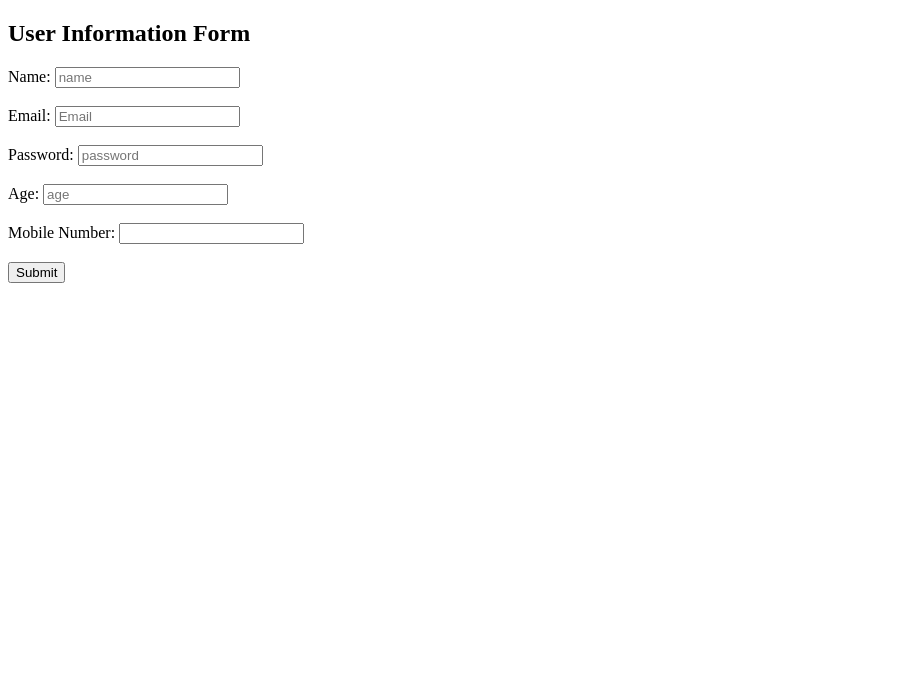
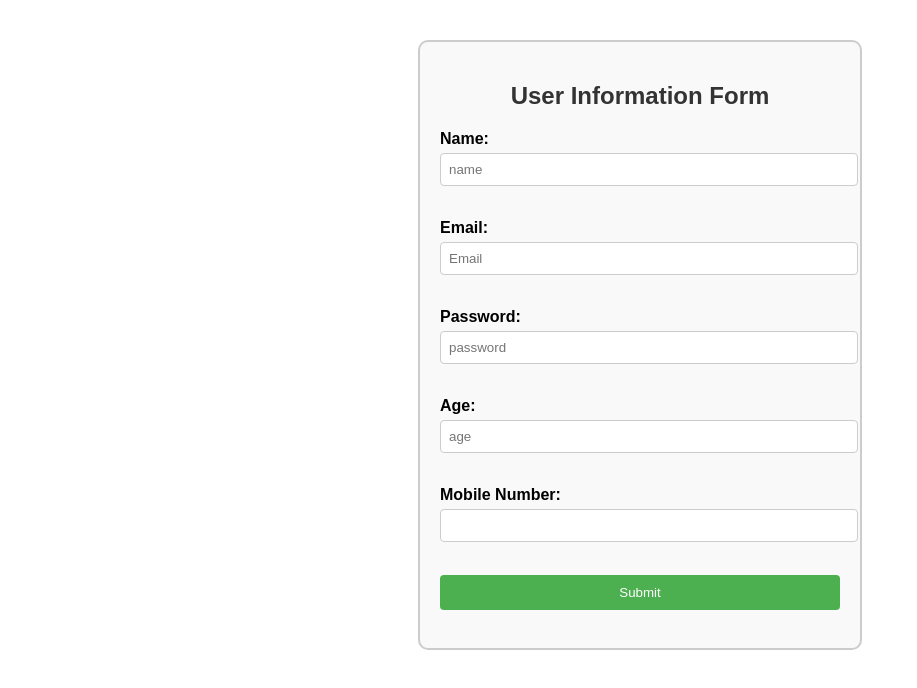
Before and after one commit to Jayaditya97/FEE-2, a plain HTML site: page forms/index.html in a window 1280 px wide. Shown: the whole page, without its empty margins (0-917 px from the left). Drawn offline with Linux system fonts and the light colour scheme.

Commit message:
added css for basic form

```diff
--- a/forms/index.html
+++ b/forms/index.html
@@ -2,10 +2,11 @@
 <html>
 <head>
     <title>Basic Form with Div</title>
+    <link rel="stylesheet" href="style.css">
 </head>
 <body>
 
-<div>
+<div id="user-information-form">
     <h2>User Information Form</h2>
     <form action="#" method="post">
         <div>
--- /dev/null
+++ b/forms/style.css
@@ -0,0 +1,47 @@
+#user-information-form {
+    width: 400px;
+    margin: 40px auto;
+    padding: 20px;
+    border: 2px solid #ccc;
+    border-radius: 10px;
+    background-color: #f9f9f9;
+    font-family: Arial, sans-serif;
+}
+
+#user-information-form h2 {
+    text-align: center;
+    margin-bottom: 20px;
+    color: #333;
+}
+
+#user-information-form label {
+    display: block;
+    margin-bottom: 5px;
+    font-weight: bold;
+}
+
+#user-information-form input[type="text"],
+#user-information-form input[type="email"],
+#user-information-form input[type="password"],
+#user-information-form input[type="number"],
+#user-information-form input[type="tel"] {
+    width: 100%;
+    padding: 8px;
+    margin-bottom: 15px;
+    border: 1px solid #ccc;
+    border-radius: 4px;
+}
+
+#user-information-form input[type="submit"] {
+    width: 100%;
+    padding: 10px;
+    background-color: #4CAF50;
+    color: white;
+    border: none;
+    border-radius: 4px;
+    cursor: pointer;
+}
+
+#user-information-form input[type="submit"]:hover {
+    background-color: #45a049;
+}
```
